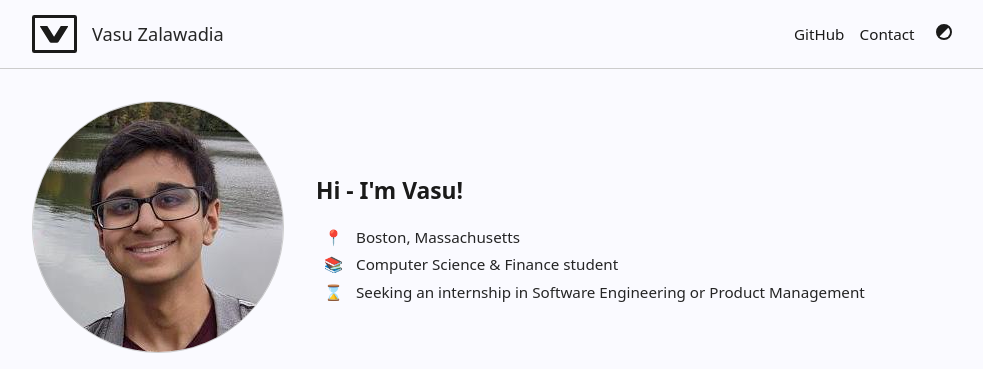
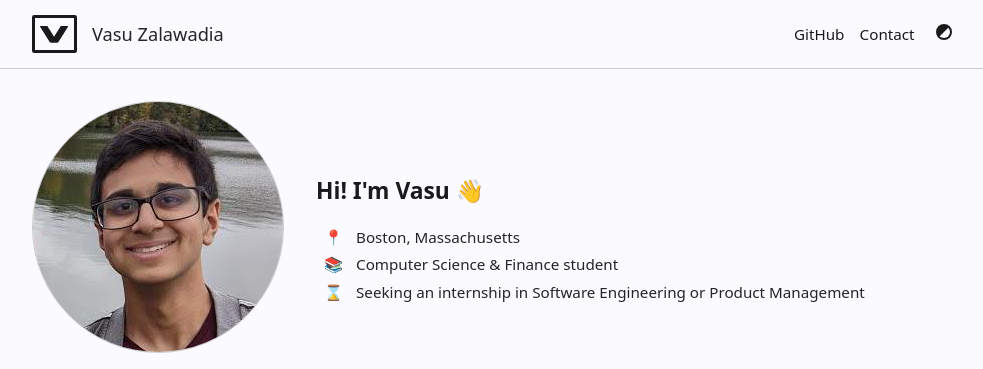
Before and after one commit to vasuz/vasuz, a Jekyll site: the page built from index.html, in a window 1280 px wide. Shown: the top 369 px of the page, without its empty margins (144-1127 px from the left). Built offline with Jekyll 4.4.1, drawn with Linux system fonts in a browser that asks for light colours.

Commit message:
add emoji back

```diff
--- a/index.html
+++ b/index.html
@@ -12,7 +12,7 @@ linked_styles:
     <img src="/assets/images/portrait.jpg" alt="Me">
   </picture>
   <div>
-    <h1>Hi - I'm {{site.firstname}}!</h1>
+    <h1>Hi! I'm {{site.firstname}} 👋</h1>
     <p>{{site.description}}</p>
     <ul class="no-dots">
       {% for item in site.data.now.items %}
```
